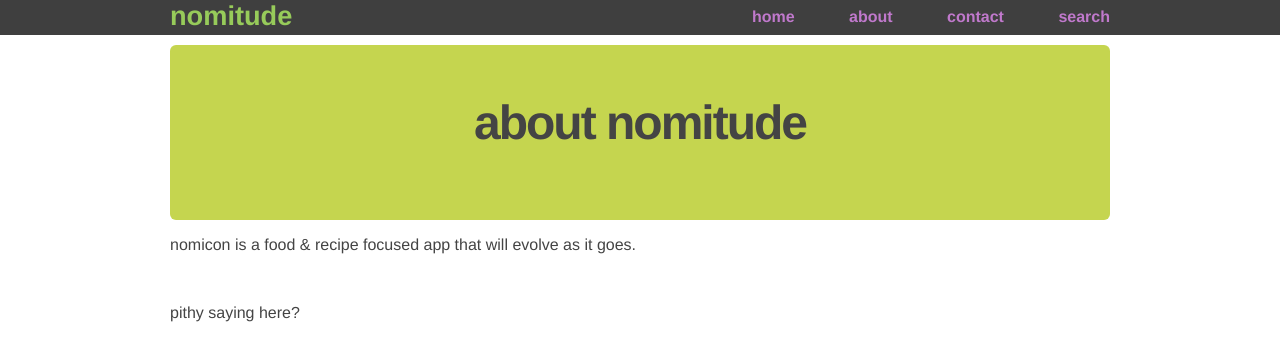
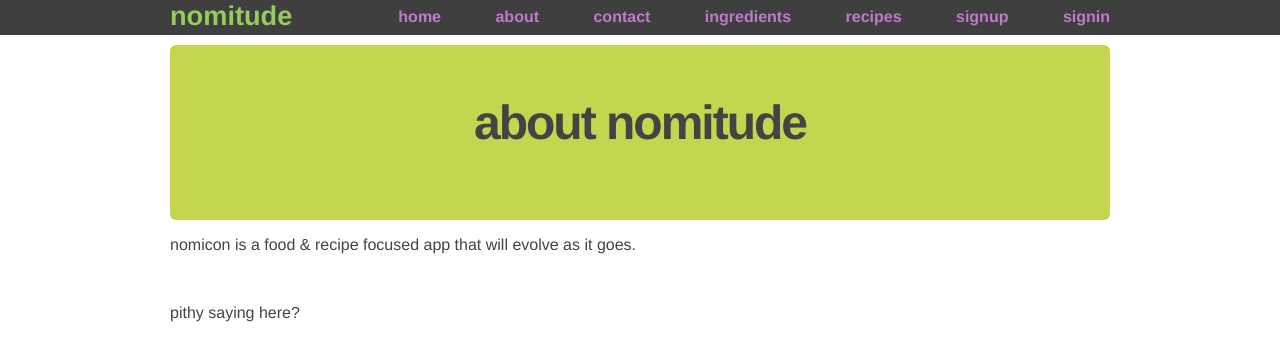
Before and after one commit to laureli/nomicon, a Flask app: page /about in a window 1280 px wide. Shown: the top 361 px of the page. Run offline with Flask 2, Linux system fonts and the light colour scheme; parts of the project's set-up code (start-up, migrations or seed data) failed here and were passed over.

Commit message:
cleaning up nav

```diff
--- a/nom_app/routes.py
+++ b/nom_app/routes.py
@@ -115,7 +115,13 @@ def signin():
 	elif request.method == 'GET':
 		return render_template('signin.html', form=form)
 
+@app.route('/signout')
+def signout():
+	if 'email' not in session:
+		return redirect (url_for('signin'))
 
+	session.pop('email', None)
+	return redirect(url_for('home'))
 
 # //////////////  END USER MANAGEMENT ///////////////
 
--- a/nom_app/templates/base.html
+++ b/nom_app/templates/base.html
@@ -14,7 +14,11 @@
             <li><a href="{{ url_for('home') }}">home</a></li>
             <li><a href="{{ url_for('about') }}">about</a></li>
             <li><a href="{{ url_for('contact') }}">contact</a></li>
-            <li><a href="{{ url_for('ing_search') }}">search</a></li>
+            <li><a href="{{ url_for('ing_search') }}">ingredients</a></li>
+            <li><a href="{{ url_for('recipe_search') }}">recipes</a></li>
+            <li><a href="{{ url_for('signup') }}">signup</a></li>
+            <li><a href="{{ url_for('signin') }}">signin</a></li>
+
           </ul>
         </nav></strong>
       </div>
```
